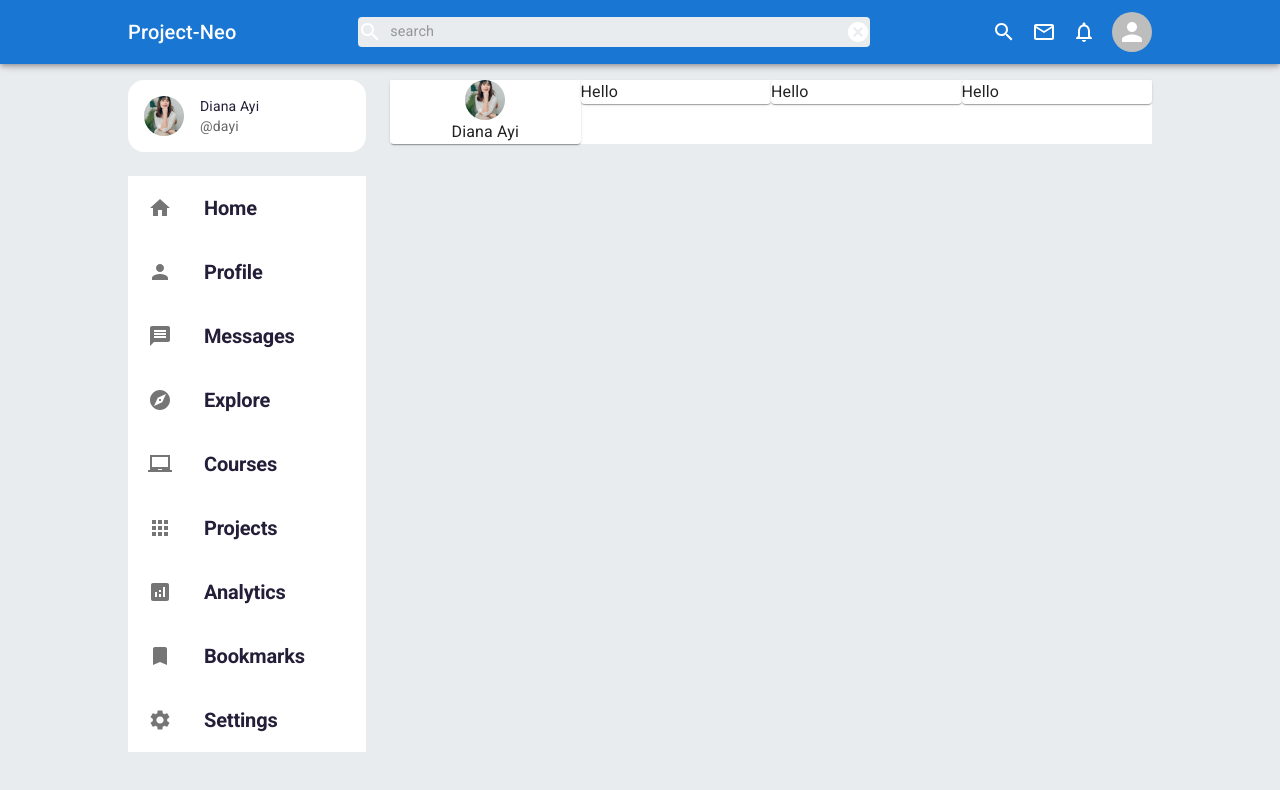
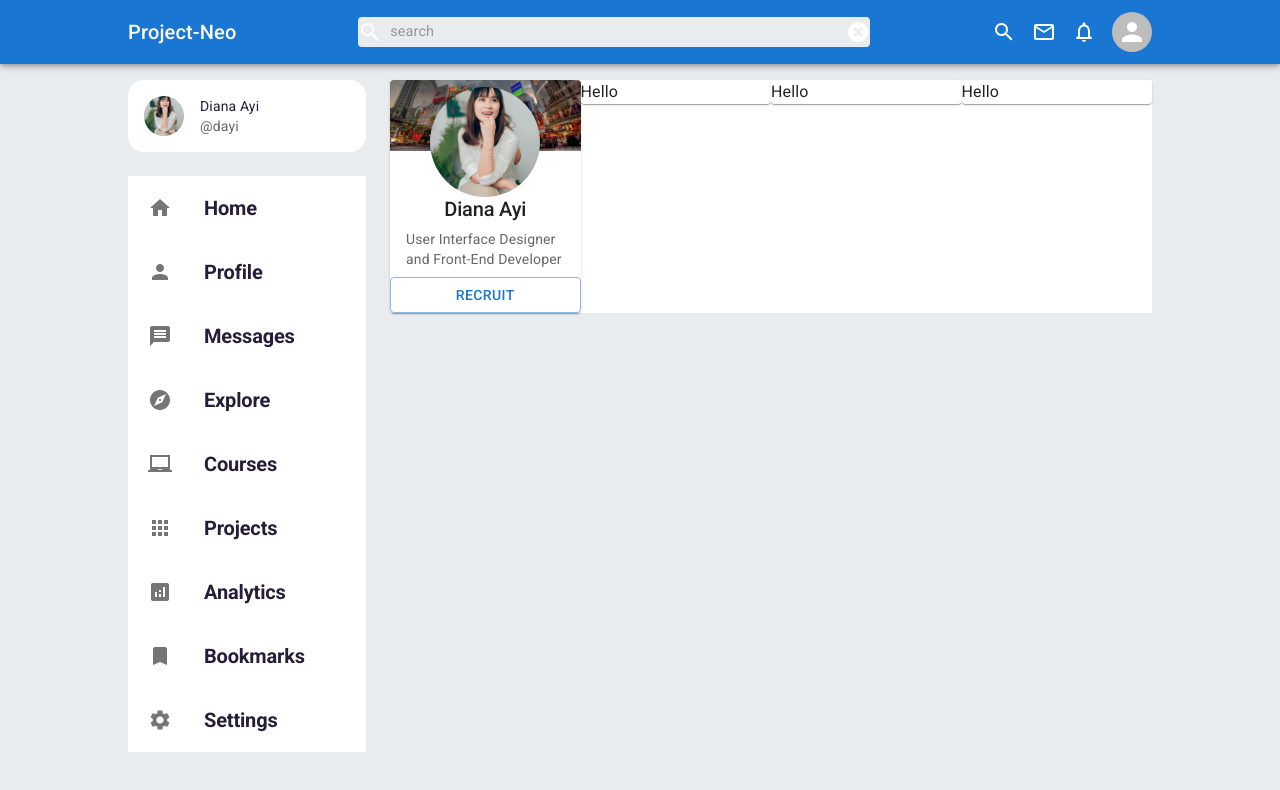
Before and after one commit to jpzambranoleon/project-neo-front-end, a React (Create React App) app: page /explore in a window 1280 px wide. Shown: the top 790 px of the page. Built offline with nearby package versions, Linux system fonts and the light colour scheme.

Commit message:
updated files

```diff
--- a/src/pages/Explore/components/UserCard.jsx
+++ b/src/pages/Explore/components/UserCard.jsx
@@ -1,14 +1,27 @@
 import { Add, GitHub, Google, LinkedIn, Send } from "@mui/icons-material";
-import { Avatar, Box, Button, ButtonGroup, Card, CardActionArea, CardContent, Grid, IconButton, ListItem, Stack, Typography } from "@mui/material";
+import { Avatar, Box, Button, ButtonGroup, Card, CardActionArea, CardContent, CardMedia, Container, Grid, IconButton, ListItem, Stack, Typography } from "@mui/material";
 
 const UserCard = () => {
     return(
         <Card>
-            <Grid container direction="column" sx={{ alignItems: "center" }}>
-                <Avatar src="/assets/person/diana.jpg" />
-                <Typography>
+            <CardMedia
+                component="img"
+                src="/assets/cover/cover.jpg"
+
+            />
+            <Grid container direction="column" sx={{ alignItems: "center", mt: -8 }}>
+                <Avatar src="/assets/person/diana.jpg" sx={{ width: 110, height: 110 }} />
+                <Typography variant="h2" sx={{ fontWeight: "500", fontSize: "20px" }}>
                     Diana Ayi
                 </Typography>
+                <ListItem>
+                    <Typography variant="body2" color="text.secondary">
+                            User Interface Designer and Front-End Developer
+                    </Typography>
+                </ListItem>
+                <Button variant="outlined" fullWidth>
+                    Recruit
+                </Button>
             </Grid>
         </Card>
     )
```
